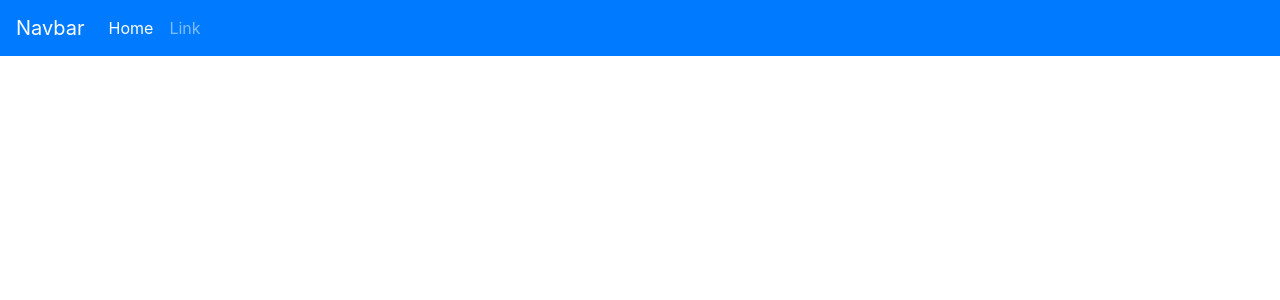
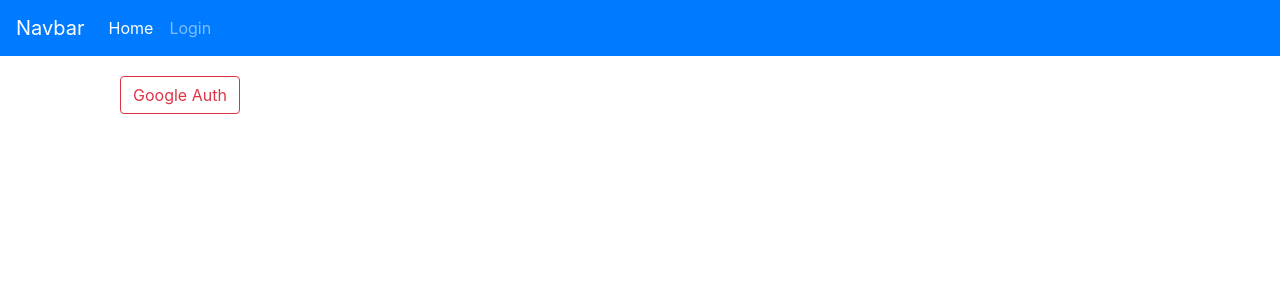
Before and after one commit to Harshaldalvi7797/firebase_first, a React (Create React App) app: page /login in a window 1280 px wide. Shown: the top 300 px of the page. Built offline with nearby package versions, Linux system fonts and the light colour scheme.

Commit message:
Commit : Make Google Auth button in login.jsx then make action auth.js and in frirebase.js call auth and googlrProvider. in google AUth button give event googleAuth.

```diff
--- a/src/App.js
+++ b/src/App.js
@@ -1,37 +1,28 @@
-import React, { Component } from 'react';
-import { Route, Switch} from "react-router-dom";
+import React, { Component } from "react";
+import { Route, Switch } from "react-router-dom";
 import Navigation from "./component/navigation/navigation";
 import Home from "./component/home/home";
 
+import Login from "./component/login/login";
 
-
-
-
-class  App extends Component {
-
-  render()
-  {
+class App extends Component {
+  render() {
     return (
       <React.Fragment>
         <Navigation />
         <div className="container">
-
           <Switch>
-          <Route path="/" exact component={Home} />
+            <Route path="/" exact component={Home} />
             <Route path="/home" component={Home} />
+            <Route path="/login" component={Login} />
 
             {/* <Route path="/" exact component={Home} />
             <Route path="/home" component={Home} /> */}
           </Switch>
-
-
-      </div>
+        </div>
       </React.Fragment>
-
     );
-
   }
-
 }
 
 export default App;
--- /dev/null
+++ b/src/component/login/login.jsx
@@ -0,0 +1,25 @@
+import React, { Component } from "react";
+import { connect } from "react-redux";
+import { googleAuth } from "../../redux/action/auth";
+
+class Login extends Component {
+  render() {
+    return (
+      <div className="container">
+        <div className="row">
+          <div className="col-md-6" style={{ margin: "20px" }}>
+            <button
+              type="button"
+              className="btn btn-outline-danger"
+              onClick={() => this.props.googleAuth()}
+            >
+              Google Auth
+            </button>
+          </div>
+        </div>
+      </div>
+    );
+  }
+}
+
+export default connect(null, { googleAuth })(Login);
--- a/src/component/navigation/navui.jsx
+++ b/src/component/navigation/navui.jsx
@@ -24,8 +24,8 @@ const Navui = () => {
             </Link>
           </li>
           <li className="nav-item">
-            <Link className="nav-link" to="#">
-              Link
+            <Link className="nav-link" to="/login">
+              Login
             </Link>
           </li>
         </ul>
--- a/src/component/notes/notes.jsx
+++ b/src/component/notes/notes.jsx
@@ -23,7 +23,7 @@ class Notes extends Component {
         <div className="row">
           {/* <h1>Hello </h1> */}
           {_.map(this.props.note, (value, key) => (
-            <div className="col-md-12" key={key}>
+            <div className="col-md-12" key={key} style={{ margin: "20px" }}>
               <div className="card text-left">
                 <div className="card-body">
                   <h4 className="card-title">{value.title}</h4>
--- a/src/firebase.js
+++ b/src/firebase.js
@@ -13,3 +13,6 @@ let firebaseConfig = {
 firebase.initializeApp(firebaseConfig);
 
 export const database = firebase.database().ref("/usernotes");
+
+export const auth = firebase.auth();
+export const googleProvider = new firebase.auth.GoogleAuthProvider();
--- /dev/null
+++ b/src/redux/action/auth.js
@@ -0,0 +1,7 @@
+import { auth, googleProvider, database } from "../../firebase";
+
+export const googleAuth = () => {
+  return dispatch => {
+    auth.signInWithPopup(googleProvider);
+  };
+};
```
